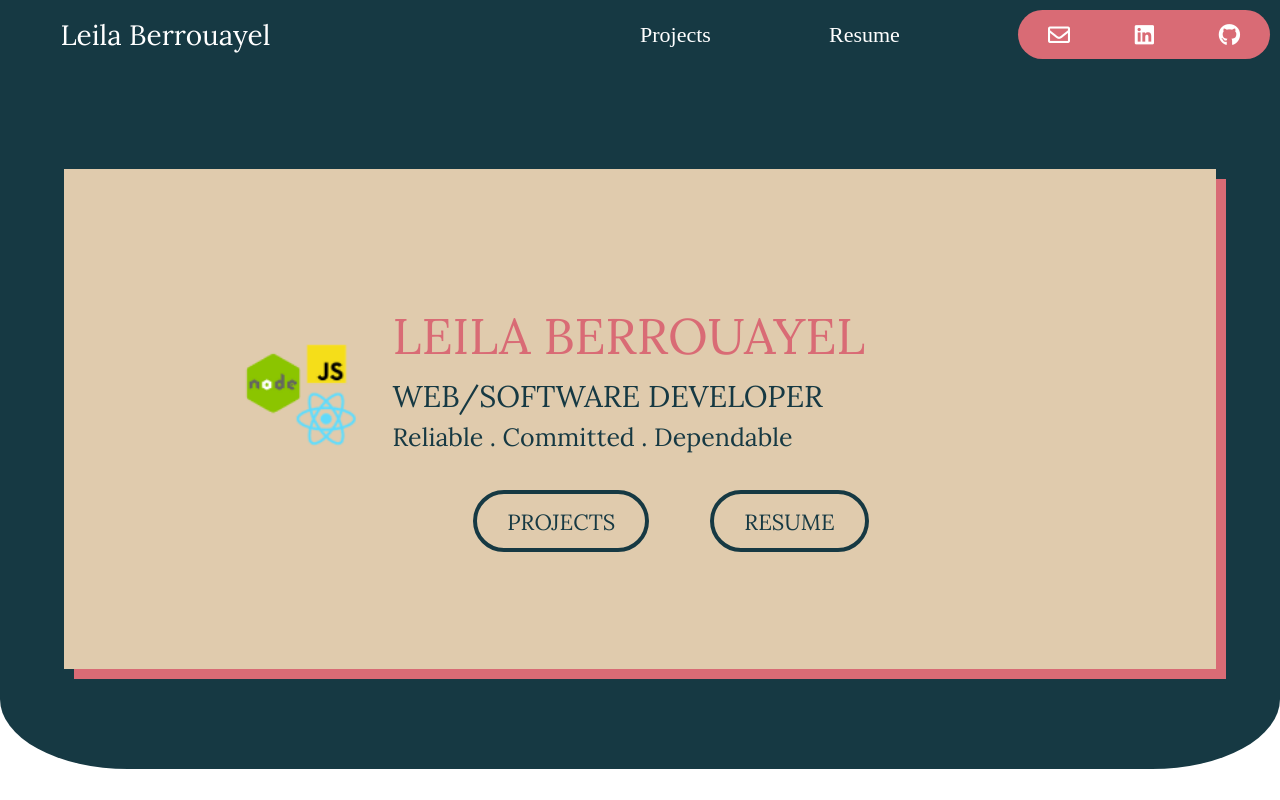
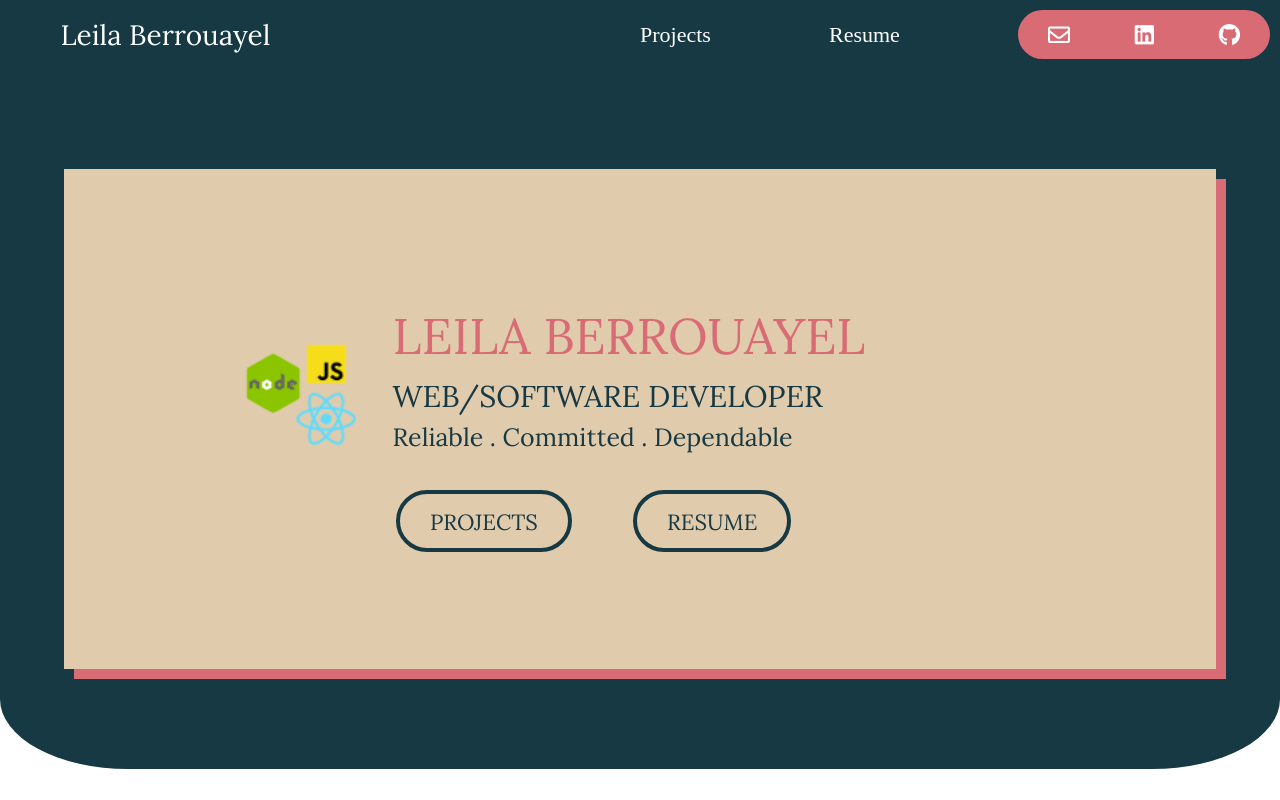
Before and after one commit to leila100/portfolio2, a React (Create React App) app in the folder website/: page / in a window 1280 px wide. Built offline with nearby package versions, Linux system fonts and the light colour scheme.

Commit message:
Put header in its own component

```diff
--- a/website/src/App.js
+++ b/website/src/App.js
@@ -1,38 +1,16 @@
 import React from "react";
-import homeIcons from "./assets/images/icons.png";
+import { Route, Switch } from "react-router-dom";
 
 import Navbar from "./components/navigation/Navbar";
+import Header from "./components/header/Header";
 
 function App() {
   return (
     <div className='App'>
       <Navbar />
-      <header>
-        <div class='header_container'>
-          <div class='header-frame'>
-            <div class='header-content'>
-              <img src={homeIcons} alt='Icons for Javascript - React - Node' />
-              <div class='intro'>
-                <div class='name'>LEILA BERROUAYEL</div>
-                <div class='job'>WEB/SOFTWARE DEVELOPER</div>
-                <div class='desc'>Reliable . Committed . Dependable</div>
-                <div class='links'>
-                  <div class='link'>
-                    <a href='#' target='_blank' rel='noopener noreferrer'>
-                      PROJECTS
-                    </a>
-                  </div>
-                  <div class='link'>
-                    <a href='#' target='_blank' rel='noopener noreferrer'>
-                      RESUME
-                    </a>
-                  </div>
-                </div>
-              </div>
-            </div>
-          </div>
-        </div>
-      </header>
+      <Switch>
+        <Route exact path='/' component={Header} />
+      </Switch>
     </div>
   );
 }
--- a/website/src/SASS/home.scss
+++ b/website/src/SASS/home.scss
@@ -84,7 +84,6 @@
                 .links {
                     background-color: transparent;
                     width: 90%;
-                    text-align: center;
 
                     .link {
                         background-color: transparent;
@@ -96,6 +95,11 @@
                         color: $bg-dark;
                         display: inline;
                         margin: 0 5%;
+
+                        @media (max-width: 900px) {
+                            margin: 0;
+                            margin-right: 5%;
+                        }
                     }
 
                     .link:hover {
--- /dev/null
+++ b/website/src/components/header/Header.js
@@ -0,0 +1,36 @@
+import React from "react";
+
+import homeIcons from "../../assets/images/icons.png";
+
+const Header = () => {
+  return (
+    <header>
+      <div class='header_container'>
+        <div class='header-frame'>
+          <div class='header-content'>
+            <img src={homeIcons} alt='Icons for Javascript - React - Node' />
+            <div class='intro'>
+              <div class='name'>LEILA BERROUAYEL</div>
+              <div class='job'>WEB/SOFTWARE DEVELOPER</div>
+              <div class='desc'>Reliable . Committed . Dependable</div>
+              <div class='links'>
+                <div class='link'>
+                  <a href='#' target='_blank' rel='noopener noreferrer'>
+                    PROJECTS
+                  </a>
+                </div>
+                <div class='link'>
+                  <a href='#' target='_blank' rel='noopener noreferrer'>
+                    RESUME
+                  </a>
+                </div>
+              </div>
+            </div>
+          </div>
+        </div>
+      </div>
+    </header>
+  );
+};
+
+export default Header;
```
